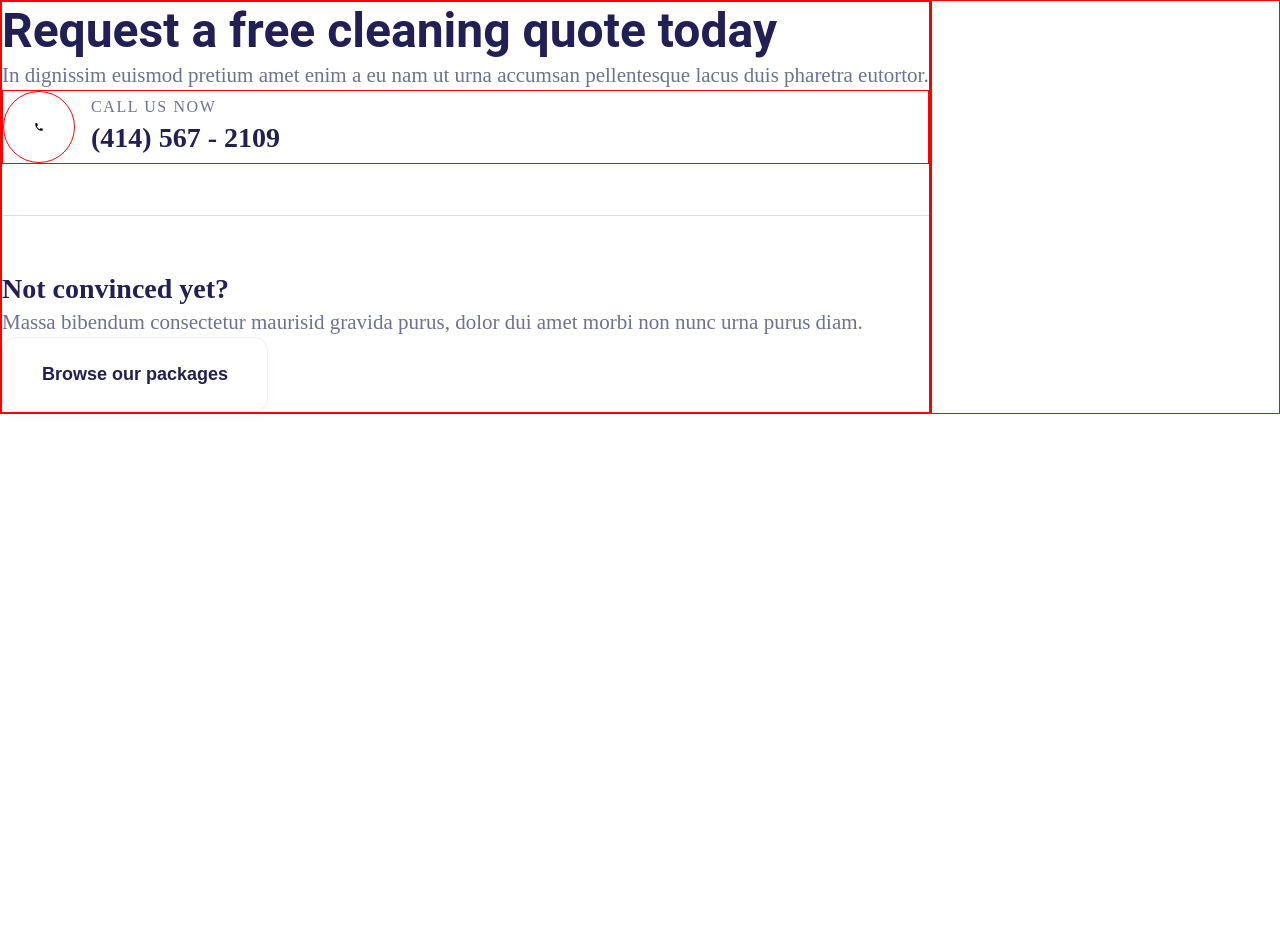
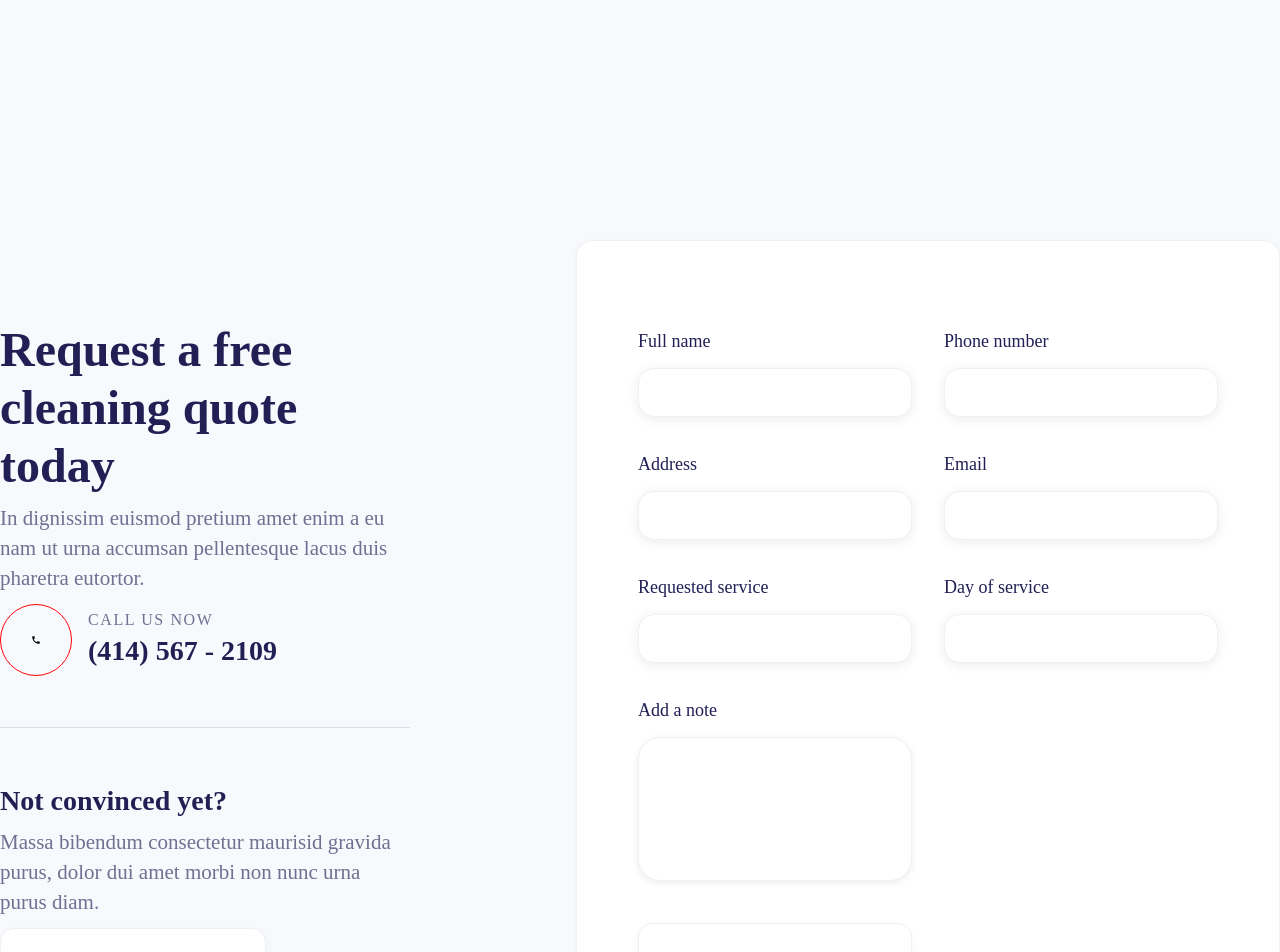
Before and after one commit to PubgGamerUzbSila/Hackathon, a React (Vite) app: page / in a window 1280 px wide. Shown: the top 952 px of the page. Before the commit the page ends 800 px from the top, so only its background shows below. Built offline with nearby package versions, Linux system fonts and the light colour scheme.

Commit message:
finished submit

```diff
--- a/src/App.jsx
+++ b/src/App.jsx
@@ -5,9 +5,7 @@ import Sumbit from "./components/Sumbit/Sumbit";
 function App() {
   return (
     <>
-      <div className="container">
-        <Sumbit />
-      </div>
+      <Sumbit />
     </>
   );
 }
--- a/src/components/Sumbit/Sumbit.jsx
+++ b/src/components/Sumbit/Sumbit.jsx
@@ -1,10 +1,13 @@
 import React from 'react'
 import styles from './Sumbit.module.css'
 import { IoMdCall } from "react-icons/io";
+import { Input } from '../UI/Input/Input';
 
 const Sumbit = () => {
   return (
     <>
+       <div className={styles.submitt}>
+        <div className="container">
         <div className={styles.submit}>
             <div className={styles.info}>
                 <h2>Request a free cleaning quote today</h2>
@@ -22,9 +25,18 @@ const Sumbit = () => {
                 <button>Browse our packages</button>
             </div>
             <form>
-
+                <Input type={"text"} value={"Full name"}/>
+                <Input type={"text"} value={"Phone number"}/>
+                <Input type={"text"} value={"Address"}/>
+                <Input type={"email"} value={"Email"}/>
+                <Input type={"text"} value={"Requested service"}/>
+                <Input type={"text"} value={"Day of service"}/>
+                <Input type={"area"} value={"Add a note"} />
+                <button>Submit message</button>
             </form>
         </div>
+        </div>
+       </div>
     </>
   )
 }
--- a/src/components/Sumbit/Sumbit.module.css
+++ b/src/components/Sumbit/Sumbit.module.css
@@ -1,34 +1,47 @@
 .submit {
-    border: 1px solid red;
     display: flex;
+    gap: 6.2rem;
+    align-items: center;
+    justify-content: space-between;
+    padding: 24rem 0;
+}
+.submitt{
+    background: #F7F9FC;
 }
 
 .info {
-    border: 1px solid red;
+    width: 32%;
 }
-form{
-    border: 1px solid red;
+form {
+    width: 55%;
+    display: grid;
+    grid-template-columns: repeat(2, 1fr);
+    border-radius: 16px;
+    border: 1px solid #EFF0F6;
+    background: #FFF;
+    box-shadow: 0px 2px 6px 0px rgba(20, 20, 43, 0.04);
+    gap: 3.2rem;
+    padding: 8.5rem 6.1rem;
 }
-
+form > button{
+    grid-column: 1;
+}
 .call {
     border: 1px solid green;
 }
 
 h2 {
     color: #211F54;
-    font-family: Roboto;
-    font-size: 48px;
-    font-style: normal;
+    font-size: 4.8rem;
     font-weight: 700;
     line-height: 57.984px;
-    /* 120.8% */
 }
 
 p {
     color: #6E7191;
     font-size: 2.1rem;
-    font-weight: 400;
     line-height: 30.006px;
+    padding: 0.8rem 0 1.1rem;
 }
 
 h3 {
@@ -51,10 +64,10 @@ button {
 }
 
 .call {
-    border: 1px solid red;
     display: flex;
     align-items: center;
     gap: 1.6rem;
+    border: none;
 }
 
 .icon {
@@ -96,9 +109,10 @@ button {
     font-weight: 700;
     line-height: 36.008px;
 }
-h3{
+
+h3 {
     color: #211F54;
-font-size: 2.8rem;
-font-weight: 700;
-line-height: 36.008px;
+    font-size: 2.8rem;
+    font-weight: 700;
+    line-height: 36.008px;
 }
--- a/src/components/UI/Input/Input.jsx
+++ b/src/components/UI/Input/Input.jsx
@@ -1,5 +1,13 @@
-import React from "react";
+import styles from "./Input.module.css"
+export const Input = ({value, type }) => {
+  return (
+    <>
+      <label >
+        {value}
+        {type === "area" &&  <textarea ></textarea>}
+        {type !== "area" &&  <input type={type}  />}
 
-export const Input = () => {
-  return <div>Input</div>;
+      </label>
+    </>
+  )
 };
--- a/src/components/UI/Input/Input.module.css
+++ b/src/components/UI/Input/Input.module.css
@@ -0,0 +1,28 @@
+label {
+    display: flex;
+    flex-direction: column;
+    gap: 1.2rem;
+    color: #211F54;
+    font-size: 1.8rem;
+    line-height: 30.006px;
+}
+
+label>input {
+    border-radius: 1.6rem;
+    padding: 1.6rem 1rem;
+    border: 1px solid #EFF0F6;
+    background: #FFF;
+    box-shadow: 0px 2px 12px 0px rgba(20, 20, 43, 0.08);
+}
+
+textarea {
+    border-radius: 22px;
+    border: 1px solid #EFF0F6;
+    background: #FFF;
+    box-shadow: 0px 2px 7px 0px rgba(20, 20, 43, 0.08);
+    width: 100%;
+    height: 14.4rem;
+    resize: none;
+    padding: 2.2rem 1rem;
+    margin-bottom: 1rem;
+}
```
